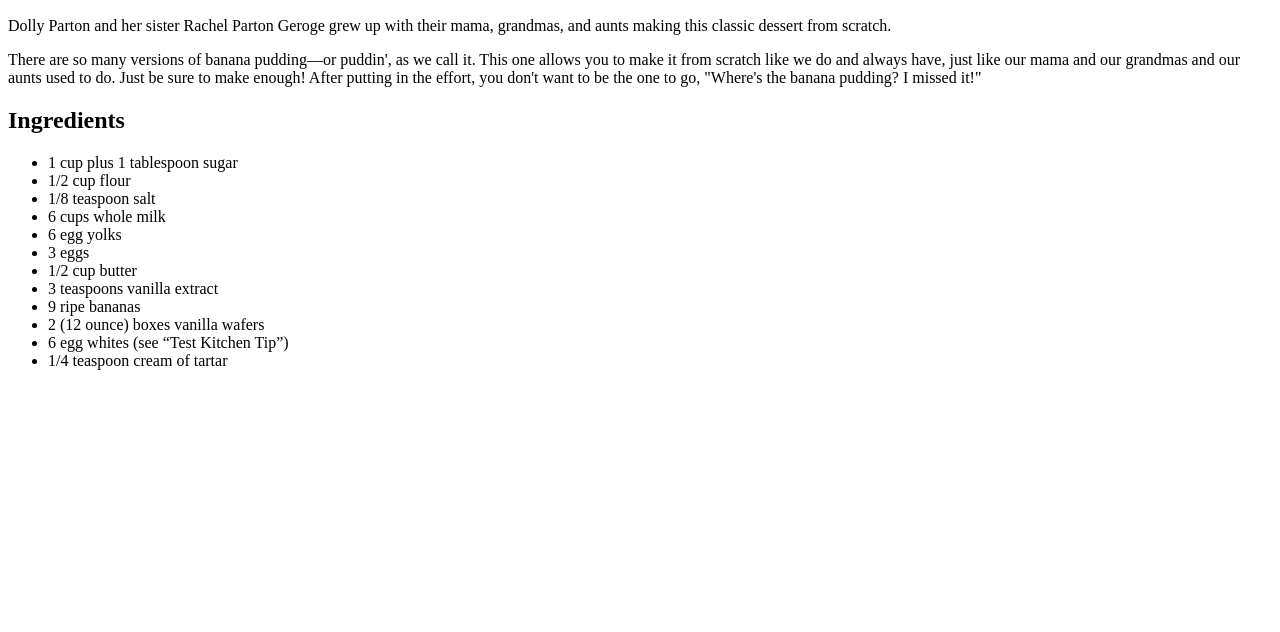
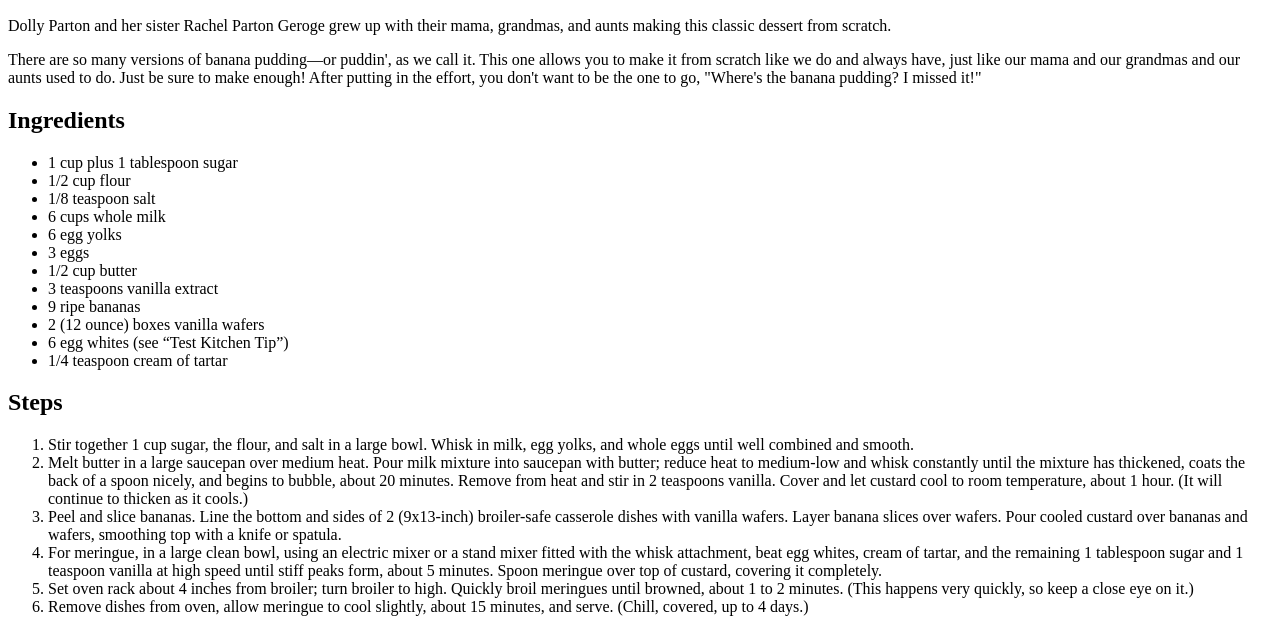
Before and after one commit to Eduard0AC/odin-recipes, a plain HTML site: page recipes/banana-pudding.html in a window 1280 px wide. Shown: the part 696-1328 px from the top of the page. Before the commit the page ends 1082 px from the top, so only its background shows below. Drawn offline with Linux system fonts and the light colour scheme.

Commit message:
Finish Mamas Banana Pudding recipe

```diff
--- a/recipes/banana-pudding.html
+++ b/recipes/banana-pudding.html
@@ -28,5 +28,15 @@
             <li>6 egg whites (see “Test Kitchen Tip”)</li>
             <li>1/4 teaspoon cream of tartar</li>
         </ul>
+
+        <h2>Steps</h2>
+        <ol>
+            <li>Stir together 1 cup sugar, the flour, and salt in a large bowl. Whisk in milk, egg yolks, and whole eggs until well combined and smooth.</li>
+            <li>Melt butter in a large saucepan over medium heat. Pour milk mixture into saucepan with butter; reduce heat to medium-low and whisk constantly until the mixture has thickened, coats the back of a spoon nicely, and begins to bubble, about 20 minutes. Remove from heat and stir in 2 teaspoons vanilla. Cover and let custard cool to room temperature, about 1 hour. (It will continue to thicken as it cools.)</li>
+            <li>Peel and slice bananas. Line the bottom and sides of 2 (9x13-inch) broiler-safe casserole dishes with vanilla wafers. Layer banana slices over wafers. Pour cooled custard over bananas and wafers, smoothing top with a knife or spatula.</li>
+            <li>For meringue, in a large clean bowl, using an electric mixer or a stand mixer fitted with the whisk attachment, beat egg whites, cream of tartar, and the remaining 1 tablespoon sugar and 1 teaspoon vanilla at high speed until stiff peaks form, about 5 minutes. Spoon meringue over top of custard, covering it completely.</li>
+            <li>Set oven rack about 4 inches from broiler; turn broiler to high. Quickly broil meringues until browned, about 1 to 2 minutes. (This happens very quickly, so keep a close eye on it.)</li>
+            <li>Remove dishes from oven, allow meringue to cool slightly, about 15 minutes, and serve. (Chill, covered, up to 4 days.)</li>
+        </ol>
     </body>
 </html>
```
